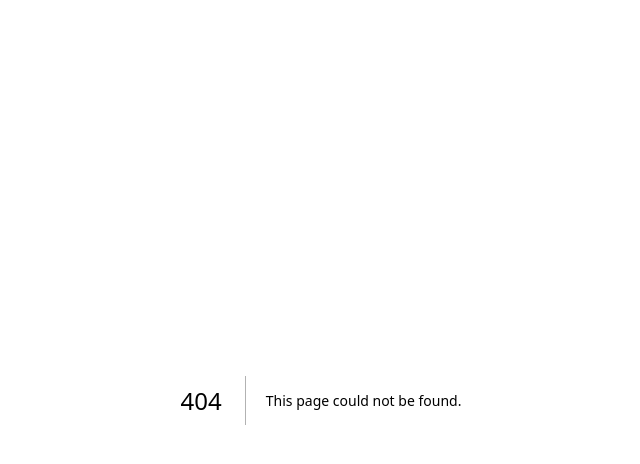
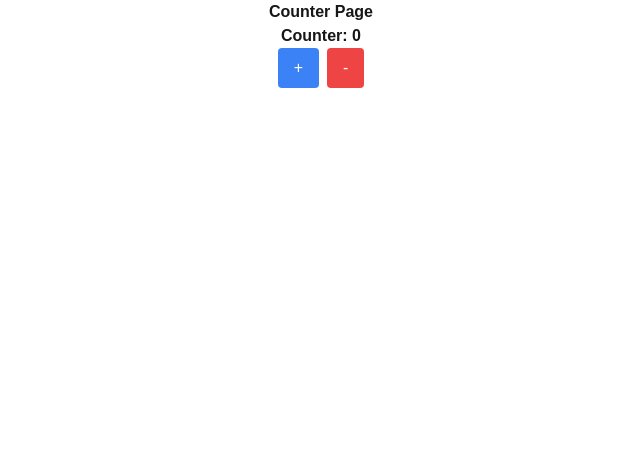
Before and after one commit to l0rians/hyf-homework, a Next.js app in the folder react2/react-week2/: page /counter in a window 1280 px wide. Before the commit this address had no page. Shown: the top 464 px of the page, without its empty margins (319-959 px from the left). Built offline with nearby package versions, Linux system fonts and the light colour scheme.

Commit message:
added new counter page

```diff
--- /dev/null
+++ b/react2/react-week2/app/counter/CounterContext.js
@@ -0,0 +1,28 @@
+"use client";
+import { createContext, useContext, useReducer } from "react";
+
+const CounterContext = createContext();
+
+const counterReducer = (state, action) => {
+  switch (action.type) {
+    case "increment":
+      return { count: state.count + 1 };
+    case "decrement":
+      return { count: state.count - 1 };
+    default:
+      throw new Error("Unknobn");
+  }
+};
+
+export function CounterProvider({ children }) {
+  const [state, dispatch] = useReducer(counterReducer, { count: 0 });
+  return (
+    <CounterContext.Provider value={{ state, dispatch }}>
+      {children}
+    </CounterContext.Provider>
+  );
+}
+
+export function useCounterContext() {
+  return useContext(CounterContext);
+}
--- /dev/null
+++ b/react2/react-week2/app/counter/counter.js
@@ -0,0 +1,26 @@
+"use client";
+import { useCounterContext } from "./CounterContext";
+
+export default function Counter() {
+  const { state, dispatch } = useCounterContext();
+
+  return (
+    <div className="flex flex-col items-center">
+      <h1 className="font-bold">Counter: {state.count}</h1>
+      <div className="flex gap-2">
+        <button
+          className="px-4 py-2 bg-blue-500 text-white rounded"
+          onClick={() => dispatch({ type: "increment" })}
+        >
+          +
+        </button>
+        <button
+          className="px-4 py-2 bg-red-500 text-white rounded"
+          onClick={() => dispatch({ type: "decrement" })}
+        >
+          -
+        </button>
+      </div>
+    </div>
+  );
+}
--- /dev/null
+++ b/react2/react-week2/app/counter/page.js
@@ -0,0 +1,13 @@
+import { CounterProvider } from "./CounterContext";
+import Counter from "./counter";
+
+export default function CounterPage() {
+  return (
+    <CounterProvider>
+      <div className="flex flex-col items-center">
+        <h1 className="font-bold">Counter Page</h1>
+        <Counter />
+      </div>
+    </CounterProvider>
+  );
+}
```
